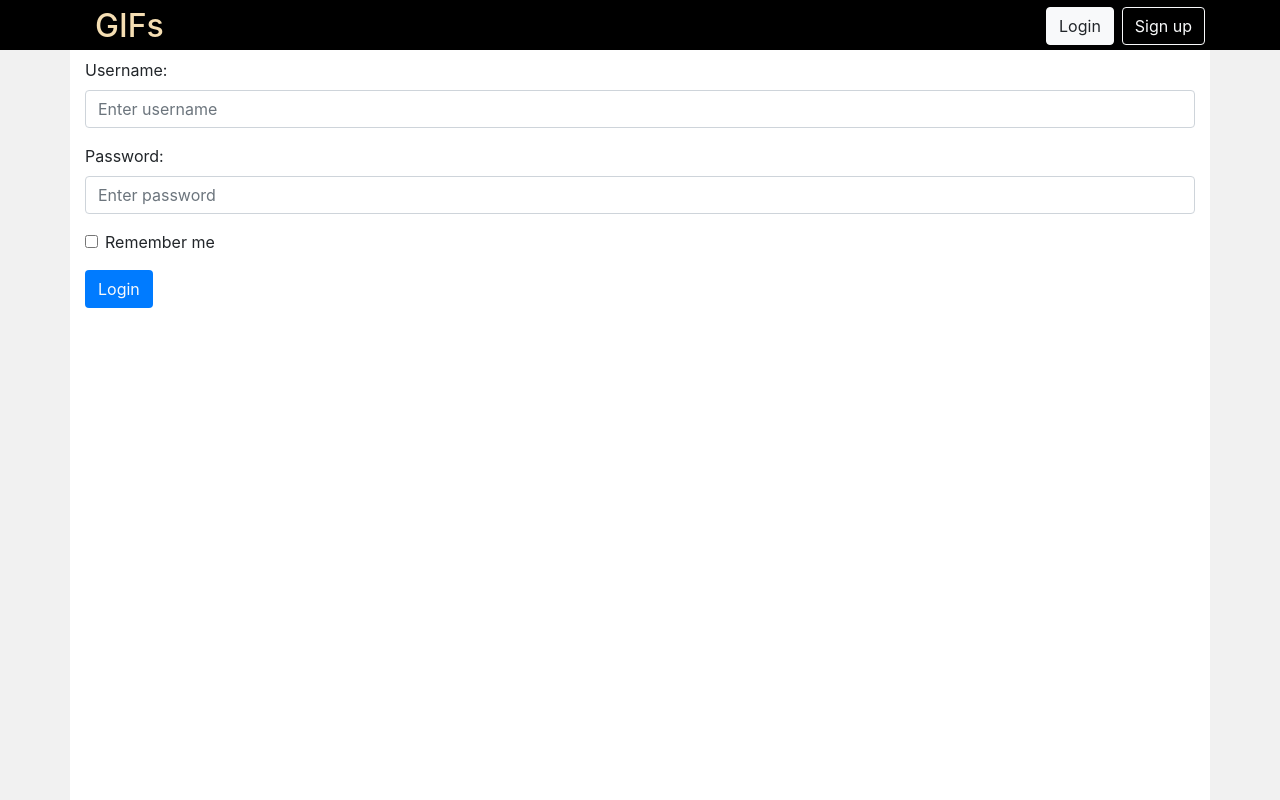
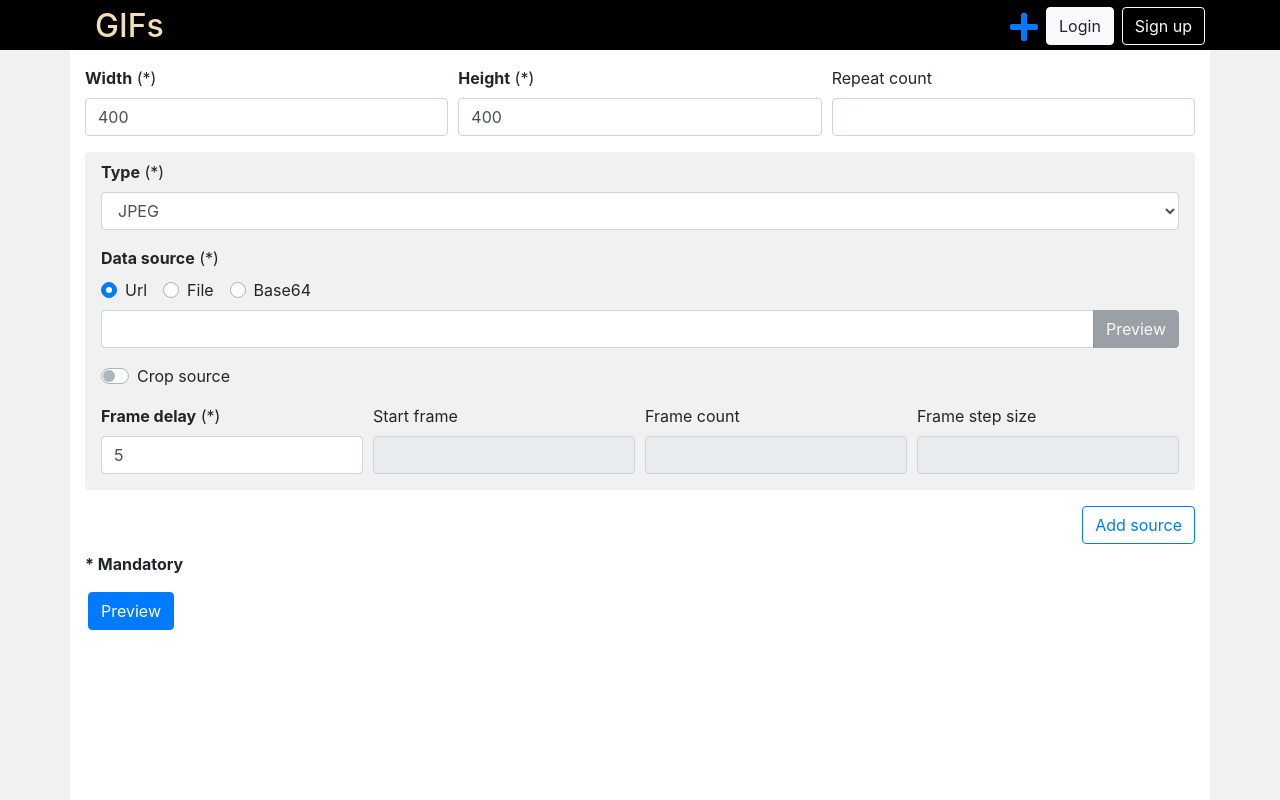
Before and after one commit to clemensott/GifGenerator, a React (Create React App) app in the folder GifGenerator/ClientApp/: page /gif/create in a window 1280 px wide. Before the commit this address led to /login. Built offline with nearby package versions, Linux system fonts and the light colour scheme.

Commit message:
added public route to CreateGif.js and added button to download preview gif

```diff
--- a/GifGenerator/ClientApp/src/App.js
+++ b/GifGenerator/ClientApp/src/App.js
@@ -73,6 +73,7 @@ export default class App extends Component {
                         <LoggedInRoute path='/account/edit' component={EditAccount}/>
                         <LoggedInRoute path='/edit/:categoryId' component={EditCategory}/>
                         <LoggedInRoute path='/gif/create/:categoryId' component={CreateGif}/>
+                        <Route path='/gif/create/' component={CreateGif}/>
                         <LoggedInRoute path='/gif/:gifId' component={Gif}/>
                         <LoggedInRoute path='/category/:categoryId' component={Home}/>
                         <LoggedInRoute exact path='/' component={Home}/>
--- a/GifGenerator/ClientApp/src/components/Navbar.js
+++ b/GifGenerator/ClientApp/src/components/Navbar.js
@@ -20,7 +20,7 @@ export class Navbar extends Component {
             return (
                 <div key={icon.title} className="nav-icon" title={icon.title}>
                     <Link to={icon.href}>
-                        <i className={`fas ${icon.icon} fa-2x pr-3`}/>
+                        <i className={`fas ${icon.icon} fa-2x pl-3`}/>
                     </Link>
                 </div>
             )
--- a/GifGenerator/ClientApp/src/helper/defaultNav.js
+++ b/GifGenerator/ClientApp/src/helper/defaultNav.js
@@ -1,6 +1,11 @@
 export function getLoggedOutNav() {
     return {
         path: {current: 'GIFs'},
+        customIcons: [{
+            title: 'Create GIF',
+            href: '/gif/create',
+            icon: 'fa-plus',
+        }],
         buttons: [{
             classes: 'btn btn-light',
             text: 'Login',
--- a/GifGenerator/ClientApp/src/routes/CreateGif.js
+++ b/GifGenerator/ClientApp/src/routes/CreateGif.js
@@ -7,7 +7,7 @@ import './CreateGif.css'
 import {app} from "../App";
 import {swal} from "../components/Swal";
 import addCategory from "../helper/addCategory";
-import {getLoggedInNav} from "../helper/defaultNav";
+import {getLoggedInNav, getLoggedOutNav} from "../helper/defaultNav";
 
 export default class CreateGif extends DataCacheBase {
     constructor(props) {
@@ -58,11 +58,31 @@ export default class CreateGif extends DataCacheBase {
         return true;
     }
 
+    download() {
+        window.location.assign(this.state.previewUrl);
+        return;
+        const a = document.createElement("a");
+        document.body.appendChild(a);
+        a.style = "display: none";
+
+        const url = this.state.previewUrl;
+        const id =  url.substr(url.lastIndexOf('/') + 1);
+        a.href = this.state.previewUrl;
+        a.download = `${id}.gif`;
+        a.click();
+    }
+
     async loadPreview() {
         if (!this.validate()) return;
 
         try {
-            this.setState({isLoading: true, loadingStatus: 'Processing'});
+            if (this.state.previewUrl) URL.revokeObjectURL(this.state.previewUrl);
+
+            this.setState({
+                isLoading: true,
+                loadingStatus: 'Processing',
+                previewUrl: null,
+            });
             const response = await fetch('/api/gif/create', {
                 method: 'POST',
                 headers: {
@@ -243,14 +263,19 @@ export default class CreateGif extends DataCacheBase {
                     </div>
 
                     <div className="form-row pl-2">
-                        <button className="btn btn-primary float-left"
+                        <button className={`btn btn-primary float-left mr-2 ${categoryId ? '' : 'd-none'}`}
                                 onClick={() => this.addGif()}>
                             Add
                         </button>
 
-                        <button className="btn btn-secondary float-left ml-2"
+                        <button className={`btn float-left mr-2 ${categoryId ? 'btn-secondary' : 'btn-primary'}`}
                                 onClick={() => this.loadPreview()}>
                             Preview
+                        </button>
+
+                        <button className={`btn btn-success float-left mr-2 ${this.state.previewUrl ? '' : 'd-none'}`}
+                                onClick={() => this.download()}>
+                            Download
                         </button>
                     </div>
                 </div>
@@ -277,6 +302,7 @@ export default class CreateGif extends DataCacheBase {
 
     getNavProps() {
         const categoryId = this.getCurrentCategoryId();
+        if (categoryId) {
             return getLoggedInNav(
                 getPathFromCache(app.cache.categories, categoryId, true),
                 [{
@@ -294,8 +320,10 @@ export default class CreateGif extends DataCacheBase {
                 }],
             );
         }
+        return getLoggedOutNav();
+    }
 
     getCurrentCategoryId() {
-        return this.props.match.params.categoryId || (app.data.user && app.data.user.rootCategoryId);
+        return this.props.match.params.categoryId;
     }
 }
```
Lines whose indentation alone changed are shown as unchanged.
